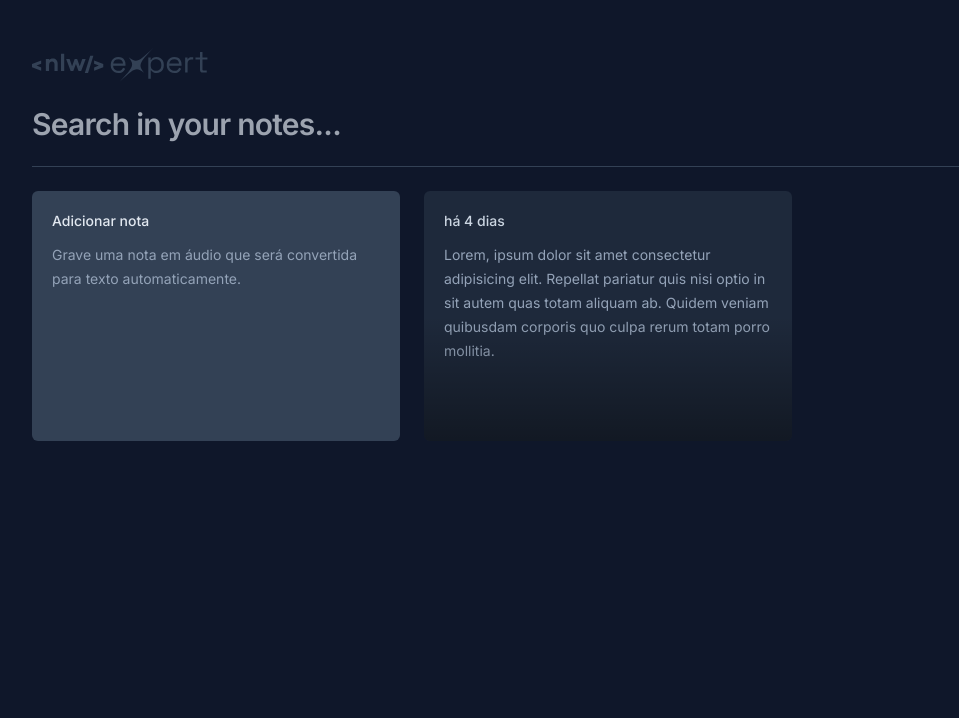
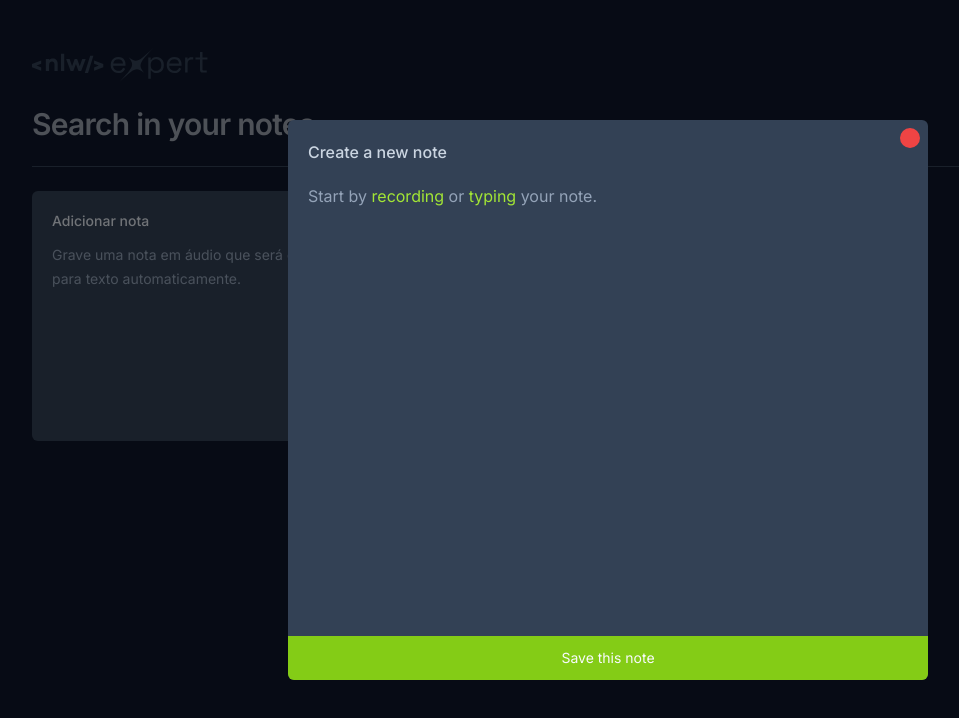
Before and after one commit to jvictordev1/nlw-expert-notesapp, a React (Vite) app: page / in a window 1280 px wide. Both pictures are taken after a click on the button 248 px from the left and 315 px from the top of the page. Shown: the top 718 px of the page, without its empty margins (32-991 px from the left). Built offline with nearby package versions, Linux system fonts and the light colour scheme.

Commit message:
feat: add new note card component and styles

```diff
--- a/package.json
+++ b/package.json
@@ -10,6 +10,9 @@
     "preview": "vite preview"
   },
   "dependencies": {
+    "@radix-ui/react-dialog": "^1.0.5",
+    "date-fns": "^3.3.1",
+    "lucide-react": "^0.323.0",
     "react": "^18.2.0",
     "react-dom": "^18.2.0"
   },
--- a/src/app.tsx
+++ b/src/app.tsx
@@ -1,6 +1,10 @@
 import logo from "./assets/logo-nlw.svg";
 import { NewNoteCard } from "./components/New-note-card";
 import { NoteCard } from "./components/Note-card";
+const note = {
+  date: new Date(),
+  content: 'Hello world',
+}
 export function App() {
   return (
     <div className="mx-auto max-w-6xl my-12 space-y-6">
@@ -15,7 +19,7 @@ export function App() {
       <div className="h-px bg-slate-700" />
       <div className="grid grid-cols-3 gap-6 auto-rows-[250px]">
         <NewNoteCard/>
-        <NoteCard/>
+        <NoteCard note={note} />
       </div>
     </div>
   );
--- a/src/components/New-note-card.tsx
+++ b/src/components/New-note-card.tsx
@@ -1,10 +1,47 @@
+import * as Dialog from "@radix-ui/react-dialog";
+import { Circle } from "lucide-react";
+
 export function NewNoteCard() {
   return (
-    <button className="rounded-md flex flex-col outline-none transition p-5 bg-slate-700 text-sm text-left space-y-3 hover:ring-2 hover:ring-slate-600 focus-visible:ring-2 focus-visible:ring-lime-400">
-      <span className="font-medium text-slate-200">Adicionar nota</span>
-      <p className="leading-6 text-slate-400">
-        Grave uma nota em áudio que será convertida para texto automaticamente.
-      </p>
-    </button>
+    <Dialog.Root>
+      <Dialog.Trigger className="rounded-md flex flex-col outline-none transition p-5 bg-slate-700 text-sm text-left space-y-3 hover:ring-2 hover:ring-slate-600 focus-visible:ring-2 focus-visible:ring-lime-400">
+        <span className="font-medium text-slate-200">Adicionar nota</span>
+        <p className="leading-6 text-slate-400">
+          Grave uma nota em áudio que será convertida para texto
+          automaticamente.
+        </p>
+      </Dialog.Trigger>
+      <Dialog.Portal>
+        <Dialog.Overlay className="fixed inset-0 bg-black/50">
+          <Dialog.Content className="fixed top-1/2 left-1/2 -translate-x-1/2 -translate-y-1/2 max-w-[640px] w-full h-[70vh] overflow-hidden bg-slate-700 outline-none flex flex-col rounded-md">
+            <Dialog.Close className="absolute right-0 top-0 bg-red-500 rounded-full m-2">
+              <Circle className="text-red-500 size-5" />
+            </Dialog.Close>
+            <div className="flex flex-col flex-1 p-5 gap-5">
+              <span className="font-medium text-slate-300">
+                Create a new note
+              </span>
+              <p className="leading-6 text-slate-400">
+                Start by{" "}
+                <button className="text-md text-lime-400 hover:underline">
+                  recording
+                </button>{" "}
+                or{" "}
+                <button className="text-md text-lime-400 hover:underline">
+                  typing
+                </button>{" "}
+                your note.
+              </p>
+            </div>
+            <button
+              type="button"
+              className="py-3 bg-lime-500 text-center text-sm outline-none hover:bg-lime-600 transition-all duration-200 ease-in hover:text-base"
+            >
+              Save this note
+            </button>
+          </Dialog.Content>
+        </Dialog.Overlay>
+      </Dialog.Portal>
+    </Dialog.Root>
   );
 }
--- a/src/components/Note-card.tsx
+++ b/src/components/Note-card.tsx
@@ -1,13 +1,42 @@
-export function NoteCard() {
+import * as Dialog from "@radix-ui/react-dialog";
+import { formatDistanceToNow } from "date-fns";
+import { Circle } from "lucide-react";
+interface NoteCardProps {
+  note: {
+    date: Date;
+    content: string;
+  };
+}
+
+export function NoteCard({ note }: NoteCardProps) {
   return (
-    <button className="rounded-md transition flex flex-col text-left p-5 bg-slate-800 text-sm space-y-3 relative overflow-hidden outline-none hover:ring-2 hover:ring-slate-800 focus-visible:ring-2 focus-visible:ring-lime-400">
-      <span className="font-medium text-slate-300">há 4 dias</span>
-      <p className="leading-6 text-slate-400">
-        Lorem, ipsum dolor sit amet consectetur adipisicing elit. Repellat
-        pariatur quis nisi optio in sit autem quas totam aliquam ab. Quidem
-        veniam quibusdam corporis quo culpa rerum totam porro mollitia.
-      </p>
-      <div className="absolute bottom-0 right-0 left-0 h-1/2 bg-gradient-to-t from-black/40 to-black/0 pointer-events-none" />
-    </button>
+    <Dialog.Root>
+      <Dialog.Trigger className="rounded-md transition flex flex-col p-5 bg-slate-800 text-sm gap-3 relative overflow-hidden outline-none hover:ring-2 hover:ring-slate-800 focus-visible:ring-2 focus-visible:ring-lime-400">
+        <span className="font-medium text-slate-300">
+          {formatDistanceToNow(note.date, { addSuffix: true })}
+        </span>
+        <p className="leading-6 text-slate-400">{note.content}</p>
+        <div className="absolute bottom-0 right-0 left-0 h-1/2 bg-gradient-to-t from-black/40 to-black/0 pointer-events-none" />
+      </Dialog.Trigger>
+      <Dialog.Portal>
+        <Dialog.Overlay className="fixed inset-0 bg-black/50" />
+        <Dialog.Content className="fixed top-1/2 left-1/2 -translate-x-1/2 -translate-y-1/2 max-w-[640px] w-full h-[70vh] overflow-hidden bg-slate-700 outline-none flex flex-col rounded-md">
+          <Dialog.Close className="absolute right-0 top-0 bg-red-500 rounded-full m-2">
+            <Circle className="text-red-500 size-5" />
+          </Dialog.Close>
+          <div className="flex flex-col flex-1 p-5 gap-5">
+            <span className="font-medium text-slate-300">
+              {formatDistanceToNow(note.date, {
+                addSuffix: true,
+              })}
+            </span>
+            <p className="leading-6 text-slate-400">{note.content}</p>
+          </div>
+          <button type="button" className="py-3 bg-red-500 text-center text-sm outline-none hover:bg-red-600 transition-all duration-200 ease-in hover:text-base">
+            Delete this note
+          </button>
+        </Dialog.Content>
+      </Dialog.Portal>
+    </Dialog.Root>
   );
 }
```
Also changed, not shown: 1 other file (tests, documents, lock files or other folders).
